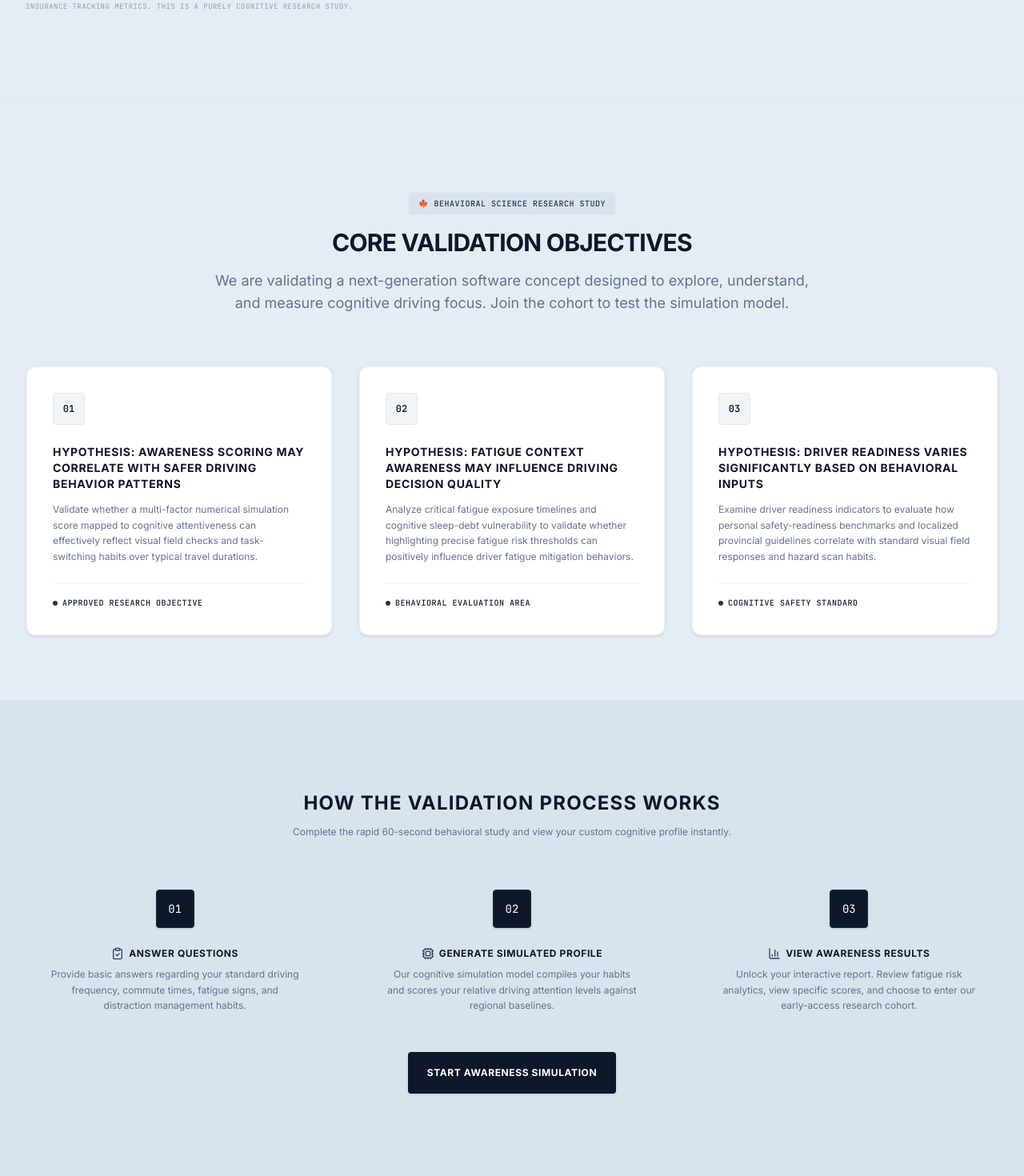
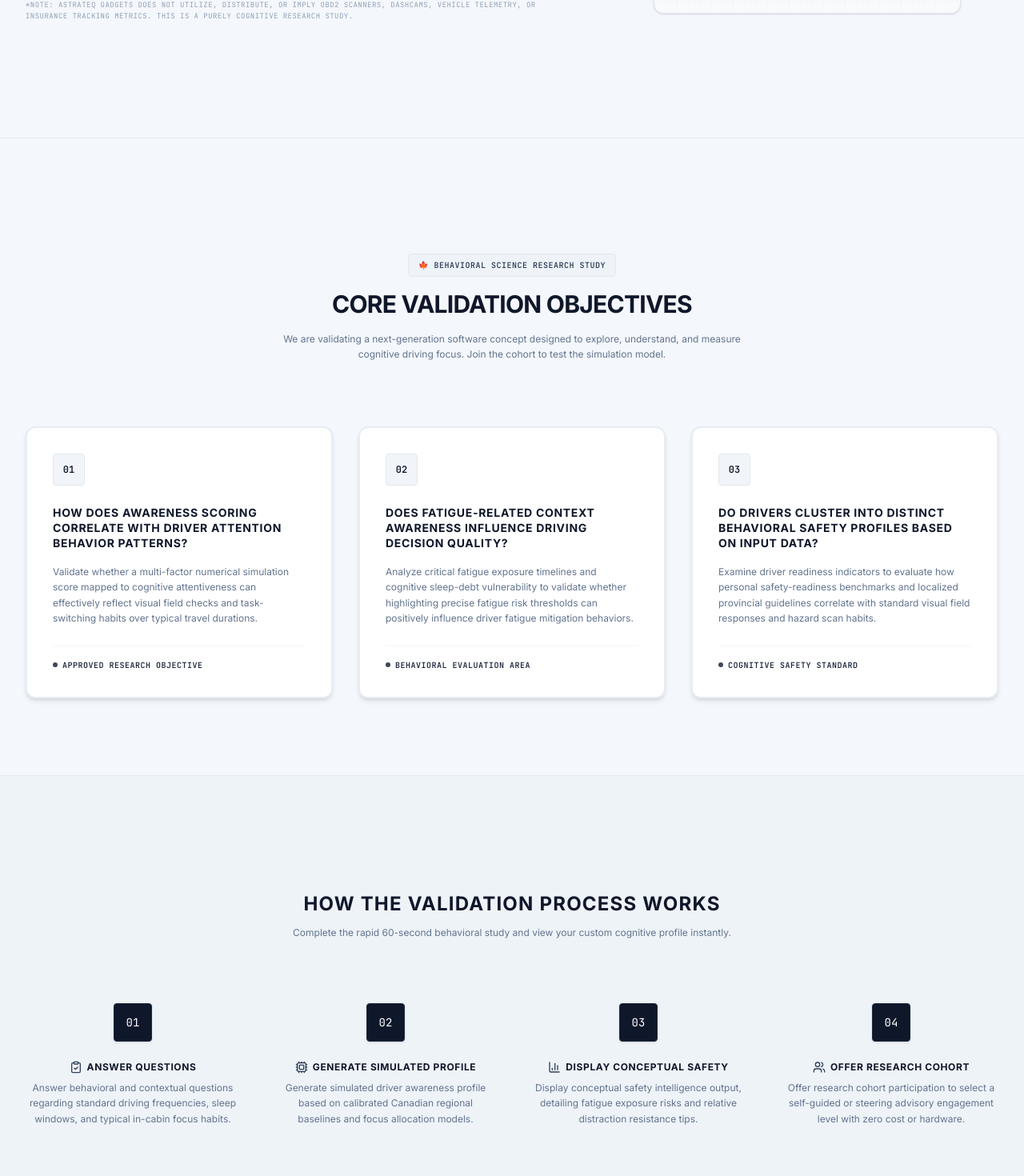
Before and after one commit to MaverickKing17/astrateq-awareness-lab, a React (Vite) app: page / in a window 1280 px wide. Shown: the part 652-2122 px from the top of the page at 80% size. Built offline with nearby package versions, Linux system fonts and the light colour scheme.

Commit message:
refactor: update branding, copy, and UI styling
Refine platform messaging, update background color palette, and standardize simulation terminology to enhance project clarity.

```diff
--- a/src/App.tsx
+++ b/src/App.tsx
@@ -32,28 +32,28 @@ export default function App() {
 
   const faqItems = [
     {
-      q: "What is the Astrateq Driver Awareness Intelligence platform?",
-      a: "Astrateq is currently conducting a pre-launch behavioral study to validate a software-only cognitive simulation model. This platform evaluates relative driver focus, attention locking, and fatigue resistance benchmarks to help Canadian drivers assess their road safety readiness."
+      q: "What is the Astrateq Driver Awareness Intelligence study?",
+      a: "Astrateq is currently conducting a pre-launch behavioral study to validate a software-only cognitive simulation model. This initiative evaluates relative driver focus, attention locking, and fatigue resistance benchmarks to help Canadian drivers assess their road safety readiness."
     },
     {
       q: "Is this connected to my vehicle?",
-      a: "No — this is a simulation and does not connect to any vehicle system."
+      a: "No — this is a simulation and does not connect to any vehicle system or hardware."
     },
     {
-      q: "Is this replacing insurance or telematics tools?",
-      a: "No — this is a research simulation only."
+      q: "Is this replacing insurance or telematics systems?",
+      a: "No — this is a research simulation for concept validation only."
     },
     {
-      q: "How is the score generated?",
-      a: "It is produced from a behavioral simulation model based on user inputs, not real-world telemetry."
+      q: "How is the awareness score generated?",
+      a: "It is generated from a behavioral simulation model based on user inputs, not real-world telemetry or tracking."
     },
     {
       q: "Is Astrateq planning hardware in the future?",
-      a: "This study focuses only on validating software-based awareness systems."
+      a: "This initiative is focused on validating a software-only Driver Awareness Intelligence concept."
     },
     {
-      q: "What happens after I join the cohort?",
-      a: "You may receive research updates and participation opportunities."
+      q: "What happens after I join the research cohort?",
+      a: "You may receive updates, insights, and opportunities to participate in early research validation."
     },
     {
       q: "Does this require an OBD2 scanner, telematics device, or hardware?",
@@ -64,8 +64,8 @@ export default function App() {
       a: "No. Privacy is our highest directive. Your simulation responses and overall scores are 100% anonymous, encrypted, and stored securely inside Canada. They are never shared, leased, or sold to automotive insurers, marketing agencies, or tracking networks."
     },
     {
-      q: "What do the cohort tiers represent?",
-      a: "Our research cohort is divided into different engagement levels (Casual surveys, active simulation feedback, and founding advisory panel memberships). It is fully funded by pre-launch research capital and participation carries zero cost."
+      q: "What do the research participation levels represent?",
+      a: "Our research cohort is divided into different engagement levels (Standard research level, active safety research engagement, and steering advisory panel memberships). It is fully funded by pre-launch research capital and participation carries zero cost."
     }
   ];
 
@@ -157,7 +157,7 @@ export default function App() {
   };
 
   return (
-    <div className="min-h-screen flex flex-col bg-[#E5ECF4]">
+    <div className="min-h-screen flex flex-col bg-[#F4F7FB]">
 
       {/* Dynamic Loading Overlay */}
       {isSubmitting && <LoadingOverlay />}
@@ -172,7 +172,7 @@ export default function App() {
         {activePage === "landing" && (
           <div>
             {/* Hero Section */}
-            <section className="relative overflow-hidden bg-[#E5ECF4] py-20 sm:py-28 border-b border-slate-200/80">
+            <section className="relative overflow-hidden bg-[#F4F7FB] py-24 sm:py-36 border-b border-slate-200/80">
               <div className="absolute inset-x-0 -top-40 -z-10 transform-gpu overflow-hidden blur-3xl sm:-top-80" aria-hidden="true">
                 <div className="relative left-[calc(50%-11rem)] aspect-[1155/678] w-[36rem] -translate-x-1/2 rotate-[30deg] bg-gradient-to-tr from-slate-200 to-slate-100 opacity-20 sm:left-[calc(50%-30rem)] sm:w-[72rem]" />
               </div>
@@ -182,7 +182,7 @@ export default function App() {
 
                   {/* Left Column Text & CTAs */}
                   <div className="lg:col-span-7 text-left">
-                    <span className="inline-flex items-center gap-1.5 border border-slate-200 bg-slate-50 px-3 py-1 text-[10px] font-bold uppercase tracking-wider text-slate-700 font-mono rounded">
+                    <span className="inline-flex items-center gap-1.5 border border-slate-200 bg-[#EEF3F8] px-3 py-1 text-[10px] font-bold uppercase tracking-wider text-slate-700 font-mono rounded">
                       <Sparkles className="h-3.5 w-3.5 text-slate-900 animate-pulse" />
                       Concept Validation Open for Enrollment
                     </span>
@@ -194,7 +194,7 @@ export default function App() {
                       model in 60 seconds
                     </h1>
                     <p className="mt-4 text-xs text-slate-500 leading-relaxed max-w-xl">
-                      A simulated intelligence model designed to explore how Canadian drivers respond to fatigue awareness and driving safety insights. Help validate our pre-launch cognitive standards. This is a simulation-based concept for a market validation study.
+                      A behavioral simulation designed to explore how Canadian drivers respond to fatigue awareness, attention patterns, and driving decision contexts.
                     </p>
 
                     {/* Features list */}
@@ -295,6 +295,10 @@ export default function App() {
                               <p className="text-[8px] uppercase text-slate-400">READINESS</p>
                             </div>
                           </div>
+
+                          <p className="mt-3 text-[7.5px] font-mono text-slate-400 italic text-center px-4 border-t border-slate-50 pt-2 w-full uppercase tracking-wider">
+                            Simulated Output — Conceptual Model (Not Real-World Data)
+                          </p>
                         </div>
 
                         {/* Tiny live feedback bubbles */}
@@ -324,7 +328,7 @@ export default function App() {
             <ValueProps onStartSimulation={handleStartSimulation} />
 
             {/* Privacy Section Highlight (Specific requirement to reinforce simulation/research) */}
-            <section id="privacy-info" className="py-20 sm:py-28 bg-[#D8E3EE] border-b border-slate-200/80">
+            <section id="privacy-info" className="py-24 sm:py-36 bg-[#EEF3F8] border-b border-slate-200/80">
               <div className="mx-auto max-w-7xl px-4 sm:px-6 lg:px-8">
                 <div className="rounded-xl bg-gradient-to-br from-[#0B1220] to-[#0C1424] text-white p-8 sm:p-12 relative overflow-hidden border border-[#0C1424] shadow-xl">
                   {/* Gradient globes */}
@@ -340,17 +344,17 @@ export default function App() {
                     </p>
 
                     <div className="mt-8 grid gap-4 sm:grid-cols-3 text-xs">
-                      <div className="p-4 rounded border border-slate-800 bg-[#0B1220]/60 font-mono">
+                      <div className="p-4 rounded border border-slate-800/40 bg-[#0B1220]/60 font-mono">
                         <p className="font-bold uppercase text-[10px] tracking-wider text-white">Monitoring Policy</p>
-                        <p className="text-[10px] text-slate-400 mt-2 leading-relaxed">This system is designed without tracking or behavioral monitoring.</p>
+                        <p className="text-[10px] text-slate-400 mt-2 leading-relaxed">This system is designed without behavioral tracking or monitoring.</p>
                       </div>
-                      <div className="p-4 rounded border border-slate-800 bg-[#0B1220]/60 font-mono">
+                      <div className="p-4 rounded border border-slate-800/40 bg-[#0B1220]/60 font-mono">
                         <p className="font-bold uppercase text-[10px] tracking-wider text-white">Data Transmission</p>
                         <p className="text-[10px] text-slate-400 mt-2 leading-relaxed">No vehicle data is accessed or transmitted.</p>
                       </div>
-                      <div className="p-4 rounded border border-slate-800 bg-[#0B1220]/60 font-mono">
+                      <div className="p-4 rounded border border-slate-800/40 bg-[#0B1220]/60 font-mono">
                         <p className="font-bold uppercase text-[10px] tracking-wider text-white">Research Protocol</p>
-                        <p className="text-[10px] text-slate-400 mt-2 leading-relaxed">This is a simulation-only research environment.</p>
+                        <p className="text-[10px] text-slate-400 mt-2 leading-relaxed">This is a simulation-only research environment for concept validation.</p>
                       </div>
                     </div>
                   </div>
@@ -359,7 +363,7 @@ export default function App() {
             </section>
 
             {/* FAQ Section */}
-            <section id="faq-section" className="py-16 sm:py-24 bg-[#E5ECF4] border-t border-slate-200/60">
+            <section id="faq-section" className="py-24 sm:py-36 bg-[#F4F7FB] border-t border-slate-200/60">
               <div className="mx-auto max-w-4xl px-4 sm:px-6">
                 <div className="text-center mb-12">
                   <HelpCircle className="mx-auto h-8 w-8 text-slate-900 mb-3" />
@@ -373,7 +377,7 @@ export default function App() {
                     return (
                       <div
                         key={idx}
-                        className="rounded-xl border border-slate-200 bg-white shadow-sm overflow-hidden"
+                        className="rounded-xl border border-slate-200/40 bg-white/70 shadow-none hover:bg-white transition-all overflow-hidden"
                       >
                         <button
                           onClick={() => toggleFaq(idx)}
--- a/src/components/Header.tsx
+++ b/src/components/Header.tsx
@@ -145,7 +145,7 @@ export default function Header({ onNavigate, activePage }: HeaderProps) {
               onClick={() => handleMobileNavigate("simulation")}
               className="w-full flex items-center justify-center gap-1.5 rounded bg-slate-900 text-white font-mono text-xs font-bold uppercase tracking-wider py-3 shadow-md hover:bg-slate-800 active:scale-95 transition-all cursor-pointer"
             >
-              <span>Start Free Simulation</span>
+              <span>Start Awareness Simulation</span>
               <span className="text-slate-400">→</span>
             </button>
           </div>
--- a/src/components/ValueProps.tsx
+++ b/src/components/ValueProps.tsx
@@ -1,5 +1,5 @@
 import React from "react";
-import { Award, Brain, Shield, ClipboardCheck, Cpu, BarChart3 } from "lucide-react";
+import { ClipboardCheck, Cpu, BarChart3, Users } from "lucide-react";
 
 interface ValuePropsProps {
   onStartSimulation: () => void;
@@ -7,32 +7,32 @@ interface ValuePropsProps {
 
 export default function ValueProps({ onStartSimulation }: ValuePropsProps) {
   return (
-    <section id="value-props" className="py-20 sm:py-28 bg-[#E5ECF4]">
+    <section id="value-props" className="py-24 sm:py-36 bg-[#F4F7FB]">
       {/* Upper Intro & Value Props */}
       <div className="mx-auto max-w-7xl px-4 sm:px-6 lg:px-8">
-        <div className="text-center max-w-3xl mx-auto mb-16">
-          <span className="inline-flex items-center gap-1.5 border border-slate-200 bg-[#D8E3EE] px-3 py-1.5 text-[10px] font-bold uppercase tracking-wider text-slate-700 font-mono rounded">
+        <div className="text-center max-w-3xl mx-auto mb-20">
+          <span className="inline-flex items-center gap-1.5 border border-slate-200 bg-[#EEF3F8] px-3 py-1.5 text-[10px] font-bold uppercase tracking-wider text-slate-700 font-mono rounded">
             🍁 Behavioral Science Research Study
           </span>
           <h2 className="mt-4 text-2xl font-bold uppercase tracking-tight text-slate-900 sm:text-3xl">
             Core Validation Objectives
           </h2>
-          <p className="mt-4 text-lg text-slate-500">
+          <p className="mt-4 text-xs text-slate-500 leading-relaxed max-w-xl mx-auto">
             We are validating a next-generation software concept designed to explore, understand, and measure cognitive driving focus. Join the cohort to test the simulation model.
           </p>
         </div>
 
-        {/* 3 Value Prop Cards */}
+        {/* 3 Value Prop Cards - SECONDARY CARDS (White background, light border #E6EDF5, moderate shadow) */}
         <div className="grid gap-8 sm:grid-cols-2 lg:grid-cols-3">
           {/* Card 1 */}
-          <div className="relative flex flex-col rounded-xl border-2 border-[#E6EDF5] bg-white p-8 shadow-sm transition-all hover:border-slate-300">
+          <div className="relative flex flex-col rounded-xl border-2 border-[#E6EDF5] bg-white p-8 shadow-md transition-all hover:border-slate-300">
             <div className="flex h-10 w-10 items-center justify-center rounded bg-slate-100 border border-slate-200 text-slate-900 mb-6 font-mono font-bold text-xs">
               01
             </div>
-            <h3 className="text-sm font-bold uppercase tracking-wider text-slate-900">
-              Hypothesis: Awareness scoring may correlate with safer driving behavior patterns
+            <h3 className="text-sm font-bold uppercase tracking-wider text-slate-900 leading-snug">
+              How does awareness scoring correlate with driver attention behavior patterns?
             </h3>
-            <p className="mt-3 text-slate-500 text-xs leading-relaxed flex-grow">
+            <p className="mt-4 text-slate-500 text-xs leading-relaxed flex-grow">
               Validate whether a multi-factor numerical simulation score mapped to cognitive attentiveness can effectively reflect visual field checks and task-switching habits over typical travel durations.
             </p>
             <div className="mt-6 pt-4 border-t border-slate-100 flex items-center gap-1.5 text-[10px] font-bold uppercase tracking-wider text-slate-800 font-mono">
@@ -42,14 +42,14 @@ export default function ValueProps({ onStartSimulation }: ValuePropsProps) {
           </div>
 
           {/* Card 2 */}
-          <div className="relative flex flex-col rounded-xl border-2 border-[#E6EDF5] bg-white p-8 shadow-sm transition-all hover:border-slate-300">
+          <div className="relative flex flex-col rounded-xl border-2 border-[#E6EDF5] bg-white p-8 shadow-md transition-all hover:border-slate-300">
             <div className="flex h-10 w-10 items-center justify-center rounded bg-slate-100 border border-slate-200 text-slate-900 mb-6 font-mono font-bold text-xs">
               02
             </div>
-            <h3 className="text-sm font-bold uppercase tracking-wider text-slate-900">
-              Hypothesis: fatigue context awareness may influence driving decision quality
+            <h3 className="text-sm font-bold uppercase tracking-wider text-slate-900 leading-snug">
+              Does fatigue-related context awareness influence driving decision quality?
             </h3>
-            <p className="mt-3 text-slate-500 text-xs leading-relaxed flex-grow">
+            <p className="mt-4 text-slate-500 text-xs leading-relaxed flex-grow">
               Analyze critical fatigue exposure timelines and cognitive sleep-debt vulnerability to validate whether highlighting precise fatigue risk thresholds can positively influence driver fatigue mitigation behaviors.
             </p>
             <div className="mt-6 pt-4 border-t border-slate-100 flex items-center gap-1.5 text-[10px] font-bold uppercase tracking-wider text-slate-800 font-mono">
@@ -59,14 +59,14 @@ export default function ValueProps({ onStartSimulation }: ValuePropsProps) {
           </div>
 
           {/* Card 3 */}
-          <div className="relative flex flex-col rounded-xl border-2 border-[#E6EDF5] bg-white p-8 shadow-sm transition-all hover:border-slate-300">
+          <div className="relative flex flex-col rounded-xl border-2 border-[#E6EDF5] bg-white p-8 shadow-md transition-all hover:border-slate-300">
             <div className="flex h-10 w-10 items-center justify-center rounded bg-slate-100 border border-slate-200 text-slate-900 mb-6 font-mono font-bold text-xs">
               03
             </div>
-            <h3 className="text-sm font-bold uppercase tracking-wider text-slate-900">
-              Hypothesis: driver readiness varies significantly based on behavioral inputs
+            <h3 className="text-sm font-bold uppercase tracking-wider text-slate-900 leading-snug">
+              Do drivers cluster into distinct behavioral safety profiles based on input data?
             </h3>
-            <p className="mt-3 text-slate-500 text-xs leading-relaxed flex-grow">
+            <p className="mt-4 text-slate-500 text-xs leading-relaxed flex-grow">
               Examine driver readiness indicators to evaluate how personal safety-readiness benchmarks and localized provincial guidelines correlate with standard visual field responses and hazard scan habits.
             </p>
             <div className="mt-6 pt-4 border-t border-slate-100 flex items-center gap-1.5 text-[10px] font-bold uppercase tracking-wider text-slate-800 font-mono">
@@ -77,10 +77,10 @@ export default function ValueProps({ onStartSimulation }: ValuePropsProps) {
         </div>
       </div>
 
-      {/* How It Works Section */}
-      <div id="how-it-works" className="mt-20 bg-[#D8E3EE] py-20 sm:py-28 border-y border-slate-200/80">
+      {/* How It Works Section - Alternate Section (Background: #EEF3F8) */}
+      <div id="how-it-works" className="mt-24 bg-[#EEF3F8] py-24 sm:py-36 border-y border-slate-200/80">
         <div className="mx-auto max-w-7xl px-4 sm:px-6 lg:px-8">
-          <div className="text-center max-w-2xl mx-auto mb-16">
+          <div className="text-center max-w-2xl mx-auto mb-20">
             <h2 className="text-2xl font-bold uppercase tracking-wider text-slate-900">
               How the Validation Process Works
             </h2>
@@ -89,9 +89,10 @@ export default function ValueProps({ onStartSimulation }: ValuePropsProps) {
             </p>
           </div>
 
-          <div className="grid gap-12 md:grid-cols-3 relative">
+          {/* 4 Steps Grid */}
+          <div className="grid gap-12 sm:grid-cols-2 lg:grid-cols-4 relative">
             {/* Connection line for desktop */}
-            <div className="hidden md:block absolute top-6 left-1/6 right-1/6 h-[1px] bg-slate-200 -z-10" />
+            <div className="hidden lg:block absolute top-6 left-[12%] right-[12%] h-[1px] bg-slate-300/60 -z-10" />
 
             {/* Step 1 */}
             <div className="flex flex-col items-center text-center">
@@ -103,7 +104,7 @@ export default function ValueProps({ onStartSimulation }: ValuePropsProps) {
                 <h4>Answer Questions</h4>
               </div>
               <p className="mt-2 text-xs text-slate-500 max-w-xs leading-relaxed">
-                Provide basic answers regarding your standard driving frequency, commute times, fatigue signs, and distraction management habits.
+                Answer behavioral and contextual questions regarding standard driving frequencies, sleep windows, and typical in-cabin focus habits.
               </p>
             </div>
 
@@ -117,7 +118,7 @@ export default function ValueProps({ onStartSimulation }: ValuePropsProps) {
                 <h4>Generate Simulated Profile</h4>
               </div>
               <p className="mt-2 text-xs text-slate-500 max-w-xs leading-relaxed">
-                Our cognitive simulation model compiles your habits and scores your relative driving attention levels against regional baselines.
+                Generate simulated driver awareness profile based on calibrated Canadian regional baselines and focus allocation models.
               </p>
             </div>
 
@@ -128,18 +129,32 @@ export default function ValueProps({ onStartSimulation }: ValuePropsProps) {
               </div>
               <div className="flex items-center gap-1.5 mt-6 text-slate-900 font-bold uppercase tracking-wider text-xs">
                 <BarChart3 className="h-4 w-4 text-slate-700" />
-                <h4>View Awareness Results</h4>
+                <h4>Display Conceptual Safety</h4>
               </div>
               <p className="mt-2 text-xs text-slate-500 max-w-xs leading-relaxed">
-                Unlock your interactive report. Review fatigue risk analytics, view specific scores, and choose to enter our early-access research cohort.
+                Display conceptual safety intelligence output, detailing fatigue exposure risks and relative distraction resistance tips.
+              </p>
+            </div>
+
+            {/* Step 4 */}
+            <div className="flex flex-col items-center text-center">
+              <div className="flex h-12 w-12 items-center justify-center rounded bg-slate-900 text-white font-mono text-sm z-10 shadow-sm border border-slate-800">
+                04
+              </div>
+              <div className="flex items-center gap-1.5 mt-6 text-slate-900 font-bold uppercase tracking-wider text-xs">
+                <Users className="h-4 w-4 text-slate-700" />
+                <h4>Offer Research Cohort</h4>
+              </div>
+              <p className="mt-2 text-xs text-slate-500 max-w-xs leading-relaxed">
+                Offer research cohort participation to select a self-guided or steering advisory engagement level with zero cost or hardware.
               </p>
             </div>
           </div>
 
-          <div className="mt-12 flex justify-center">
+          <div className="mt-16 flex justify-center">
             <button
               onClick={onStartSimulation}
-              className="inline-flex items-center justify-center gap-2 rounded bg-slate-900 px-6 py-4.5 text-xs font-bold uppercase tracking-wider text-white shadow transition-all hover:bg-slate-800 active:scale-95 cursor-pointer"
+              className="inline-flex items-center justify-center gap-2 rounded bg-slate-900 px-6 py-4.5 text-xs font-bold uppercase tracking-wider text-white shadow-md transition-all hover:bg-slate-800 active:scale-95 cursor-pointer font-mono"
             >
               Start Awareness Simulation
             </button>
--- a/src/index.css
+++ b/src/index.css
@@ -8,6 +8,6 @@
 
 body {
   font-family: var(--font-sans);
-  background-color: #E5ECF4;
+  background-color: #F4F7FB;
   color: #0f172a;
 }
```
Also changed, not shown: src/components/ResultsDisplay.tsx (+7 -24 lines).
